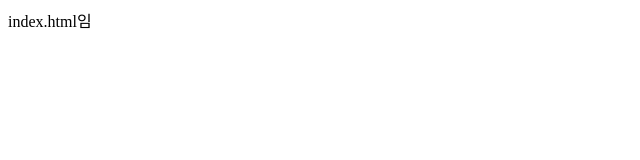
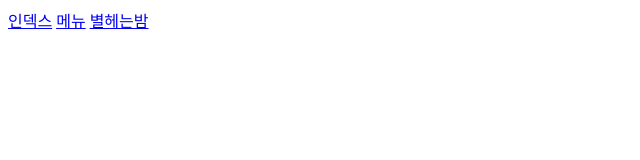
Before and after one commit to b90168/reskill2024, a plain HTML site: page index.html in a window 1280 px wide. Shown: the whole page, without its empty margins (0-640 px from the left). Drawn offline with Linux system fonts and the light colour scheme.

Commit message:
Update index.html

```diff
--- a/index.html
+++ b/index.html
@@ -1 +1,3 @@
-index.html임
+<a href="html/index.html">인덱스</a>
+<a href="html/menu.html">메뉴</a>
+<a href="html/star.html">별헤는밤</a>
```
